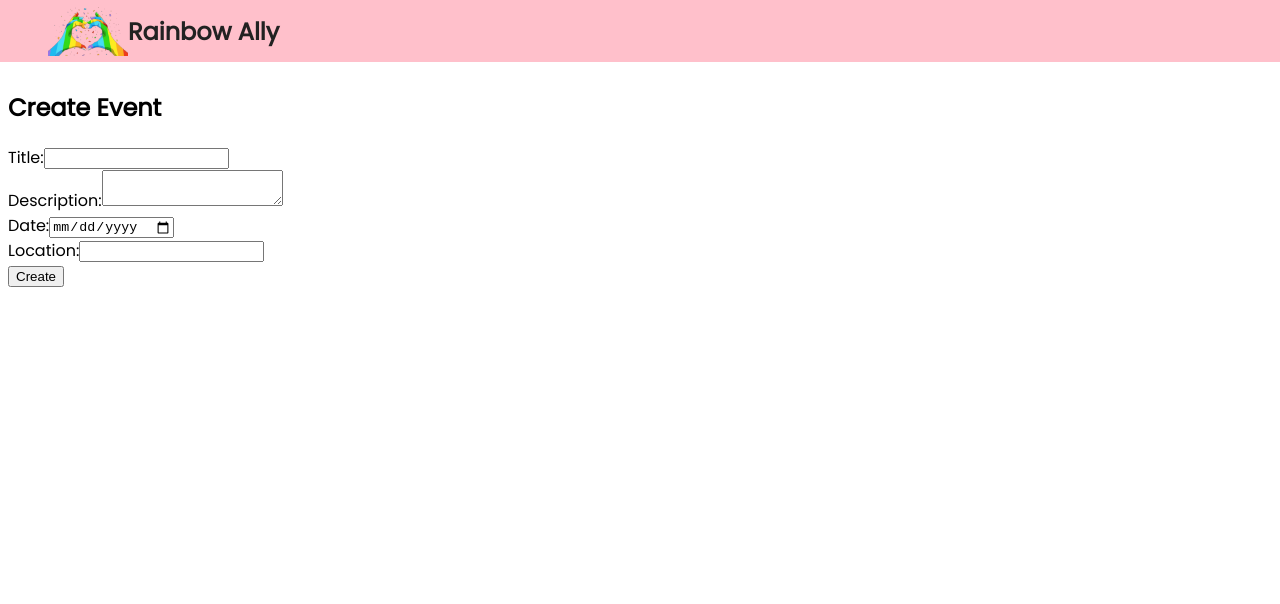
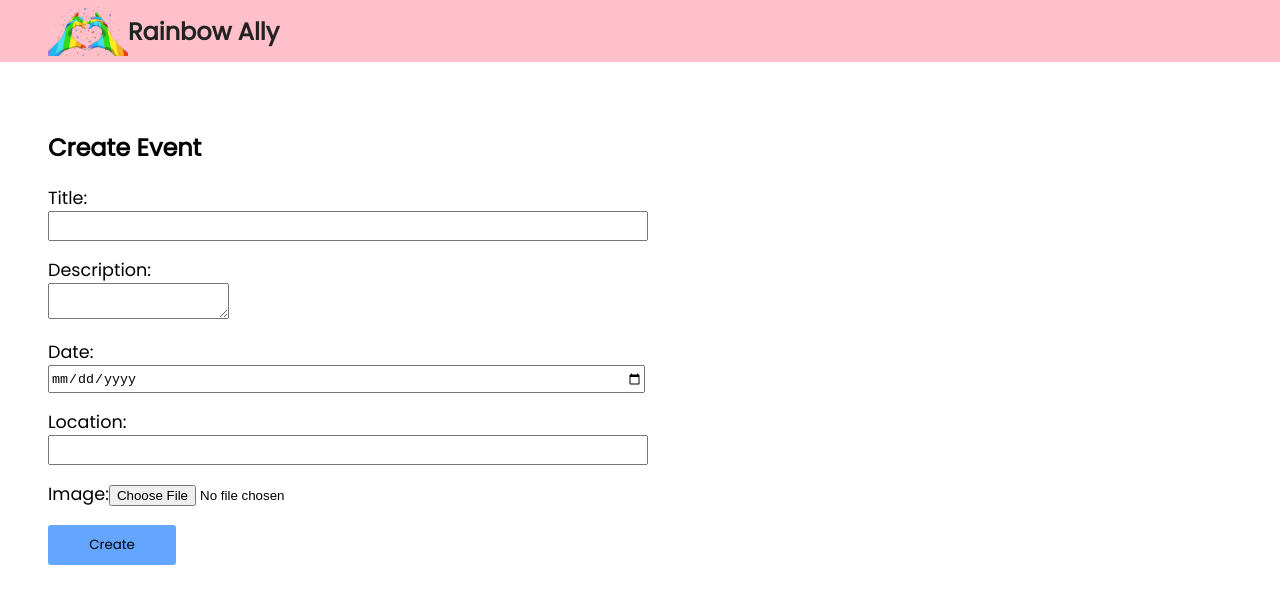
Before and after one commit to aviiciii/pridehacks, a React (Create React App) app: page /events/create in a window 1280 px wide. Shown: the top 604 px of the page. Built offline with nearby package versions, Linux system fonts and the light colour scheme.

Commit message:
create event page made

```diff
--- a/src/components/create-event/CreateEvent.jsx
+++ b/src/components/create-event/CreateEvent.jsx
@@ -1,59 +1,133 @@
 import React, { useState } from 'react';
+import './createevent.css';
 
 const CreateEvent = () => {
-  const [title, setTitle] = useState('');
-  const [description, setDescription] = useState('');
-  const [date, setDate] = useState('');
-  const [location, setLocation] = useState('');
-
-  const handleSubmit = (e) => {
+    //   const [title, setTitle] = useState('');
+    //   const [description, setDescription] = useState('');
+    //   const [date, setDate] = useState('');
+    //   const [location, setLocation] = useState('');
+      const [image, setImage] = useState(null);
+    const [formData, setFormData] = useState({
+        title: '',
+        description: '',
+        date: '',
+        location: ''
+    });
+    const handleFormChange = (event) => {
+        const { id, value } = event.target;
+        setFormData((prevData) => ({
+            ...prevData,
+            [id]: value
+        }));
+    };
+    const upcoming = true;
+    const handleSubmit = async (e) => {
         e.preventDefault();
 
-    // Perform validation or further processing here
-    // You can send the form data to the server or update the state in a parent component
-    // Example: axios.post('/api/events', { title, description, date, location })
+        try {
+            // const eventData = {
+            //     title,
+            //     description,
+            //     date,
+            //     location,
+            //     image,
+            // };
+
+            const response = await fetch('http://localhost:8000/api/events', {
+                method: 'POST',
+                // mode:'cors',
+                // headers: {
+                //     'Content-Type': 'application/json',
+                    // 'Access-Control-Allow-Origin': '*'
+                // },
+                body: JSON.stringify(formData),
+            });
+            console.log(formData);
+
+            if (response.ok) {
+                const data = await response.json();
+                // Handle the response as needed
+                console.log(data);
+
+                // Reset the form fields
+                // setTitle('');
+                // setDescription('');
+                // setDate('');
+                // setLocation('');
+                // setImage(null);
+            } else {
+                throw new Error('Request failed');
+            }
+        } catch (error) {
+            console.error(error);
+            // Handle error response
+        }
+    };
+
+    const handleImageChange = (e) => {
+        const file = e.target.files[0];
+        setImage(file);
     };
 
     return (
         <div className="create-event">
             <h2>Create Event</h2>
-      <form onSubmit={handleSubmit}>
+            <form onSubmit={handleSubmit} className="create-event-form">
                 <div>
-          <label>Title:</label>
+                    <label htmlFor="title">Title:</label>
+                    <br />
                     <input
                         type="text"
-            value={title}
-            onChange={(e) => setTitle(e.target.value)}
+                        name="title"
+                        id="title"
+                        value={formData.title}
+                        onChange={handleFormChange}
                         required
                     />
                 </div>
                 <div>
-          <label>Description:</label>
+                    <label htmlFor="description">Description:</label>
+                    <br />
                     <textarea
-            value={description}
-            onChange={(e) => setDescription(e.target.value)}
+                        id='description'
+                        value={formData.description}
+                        name='description'
+                        onChange={handleFormChange}
                         required
                     ></textarea>
                 </div>
                 <div>
-          <label>Date:</label>
+                    <label htmlFor="date">Date:</label>
+                    <br />
                     <input
+                        id='date'
                         type="date"
-            value={date}
-            onChange={(e) => setDate(e.target.value)}
+                        name='date'
+                        value={formData.date}
+                        // onChange={(e) => setDate(e.target.value.toString())}
+                        onChange={handleFormChange}
                         required
                     />
                 </div>
                 <div>
-          <label>Location:</label>
+                    <label htmlFor="location">Location:</label>
+                    <br />
                     <input
+                        id='location'
                         type="text"
-            value={location}
-            onChange={(e) => setLocation(e.target.value)}
+                        name='location'
+                        value={formData.location}
+                        onChange={handleFormChange}
                         required
                     />
                 </div>
-        <button type="submit">Create</button>
+                <div>
+                    <label htmlFor="image">Image:</label>
+                    <input type="file" id='image' name='image' onChange={handleImageChange} required />
+                </div>
+                <button className="create-event-button" type="submit">
+                    Create
+                </button>
             </form>
         </div>
     );
--- a/src/components/create-event/createevent.css
+++ b/src/components/create-event/createevent.css
@@ -0,0 +1,15 @@
+.create-event{
+    padding: 3rem;
+}
+label{
+    font-size: 1.1rem;
+    font-family: 'Poppins', sans-serif;
+    font-weight: 500;
+}
+.create-event-form div{
+    margin-top: 1rem;
+}
+input{
+    width: 50%;
+    height: 1.5rem;
+}
--- a/src/components/events/Events.jsx
+++ b/src/components/events/Events.jsx
@@ -48,7 +48,7 @@ const Events = () => {
         <h2>
           Upcoming Events
         </h2>
-        <button onClick={()=>navigate('/events/create')} className='create-event'>
+        <button onClick={()=>navigate('/events/create')} className='create-event-button'>
           Create Event
         </button>
       </div>
@@ -75,7 +75,7 @@ const Events = () => {
 
       <div className="upcoming">
         {events
-          .filter(event => event.upcoming) // Filter events with upcoming=true
+          .filter(event => !event.upcoming) // Filter events with upcoming=true
           .map((event, index) => (
             <EventCard
               key={index}
--- a/src/components/events/events.css
+++ b/src/components/events/events.css
@@ -37,8 +37,18 @@ h2{
     display: flex;
     justify-content: space-between;
 }
-.create-event{
-    padding: 0.5rem ;
+.create-event-button{
+    /* padding: 0.5rem ; */
+    padding-left: 1rem;
+    padding-right: 1rem;
     font-family: 'Poppins', sans-serif;
+    background-color: #64A6FF;
+    margin-top: 1rem;
+    margin-right: 1rem;
+    border:none;
+    border-radius: 3px;
+    width: 8rem;
+    height: 2.5rem;
+    font-weight: 500;
 
 }
```
Also changed, not shown: 2 other files (tests, documents, lock files or other folders). Lines whose indentation alone changed are shown as unchanged.
